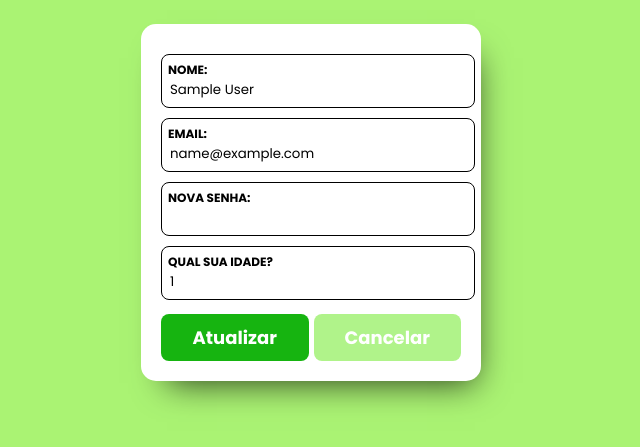
After one commit to devalanna/agroviva, a PHP site: template views/alterar-usuario.php in a window 1280 px wide. The commit adds this page. Shown: the top 447 px of the page, without its empty margins (329-969 px from the left). Run offline with PHP 8.4, Linux system fonts and the light colour scheme; the template is opened without the code that fills it, so the values that code supplies are empty; the visitor is signed in with stand-in values (Sample User, id 1).

Commit message:
foi adicionado função de alterar dados de usuario

```diff
--- a/public/css/estilos.css
+++ b/public/css/estilos.css
@@ -280,7 +280,7 @@ a{
 
 .boasvindas{
   color: rgb(4, 61, 4);
-  text-align: right;
+  text-align: left;
 }
 
 #textint{
@@ -290,3 +290,18 @@ a{
 #textint h3{
   text-align: center;
 }
+
+.container{
+  max-width: 920px;
+  margin: 0 auto;
+  display: flex;
+  flex-direction: column;
+  justify-content: center;
+  align-items: center;
+  margin-top: 24px;
+}
+
+.dados{
+  color: rgb(52, 187, 52);
+  text-align: left;
+}
--- /dev/null
+++ b/views/alterar-usuario.php
@@ -0,0 +1,45 @@
+<!DOCTYPE html>
+<html lang="PT-BR">
+
+<head>
+  <meta charset="UTF-8">
+  <meta name="viewport" content="width=device-width, initial-scale=1.0">
+  <title>Trabalho</title>
+  <?php require_once(__DIR__ ."/includes/fonts.php") ?>
+  <link type="text/css" rel="stylesheet" href="/css/estilos.css">
+  <script type="module" src="https://unpkg.com/ionicons@7.1.0/dist/ionicons/ionicons.esm.js"></script>
+  <script nomodule src="https://unpkg.com/ionicons@7.1.0/dist/ionicons/ionicons.js"></script>
+</head>
+
+<body id="body-interno">
+<main class="cent-login container">
+    <form id="form-login" method="post" action="/alterar-usuario">
+        <div class="form-group">
+            <label for="nome">Nome:</label>
+            <input type="text" id="nome" name="nome" value="<?php echo $_SESSION["name"] ?>">
+            <span id="nome-erro" class="erro"></span>
+        </div>
+        <div class="form-group">
+            <label for="email">Email:</label>
+            <input type="email" id="email" name="email" value="<?php echo $_SESSION["email"] ?>">
+            <span id="email-erro" class="erro"></span>
+        </div>
+        <div class="form-group">
+            <label for="senha">Nova senha:</label>
+            <input type="password" id="senha" name="senha">
+            <span id="senha-erro" class="erro"></span>
+        </div>
+        <div class="form-group">
+            <label for="idade">Qual sua idade?</label>
+            <input type="number" id="idade" name="idade" value="<?php echo $_SESSION["idade"] ?>">
+            <span id="idade-erro" class="erro"></span>
+        </div>
+        <div class="form-actions">
+            <button class="submit-btn" type="submit">Atualizar</button>
+            <button class="cancel-btn" type="reset">Cancelar</button>
+        </div>
+    </form>
+    </main>
+
+</body>
+</html>
--- a/views/interno.php
+++ b/views/interno.php
@@ -12,7 +12,8 @@
 </head>
 
 <body id="body-interno">
-    <h1 class="boasvindas">Seja bem-vindo(a), <?php echo $_SESSION["name"]?></h1>
+    <h1 class="boasvindas">Seja bem-vindo(a), <?php echo $result["nome"]?></h1>
+    <a class="dados" href="/alterar-usuario">ALTERAR DADOS CADASTRAIS</a>
     <div id="textint">
       <h3>AGRICULTURA</h3>
       <p>Agricultura é a prática do cultivo do solo com o objetivo de produzir alimentos
```
Also changed, not shown: src/Handler.php (+43 -0 lines).
